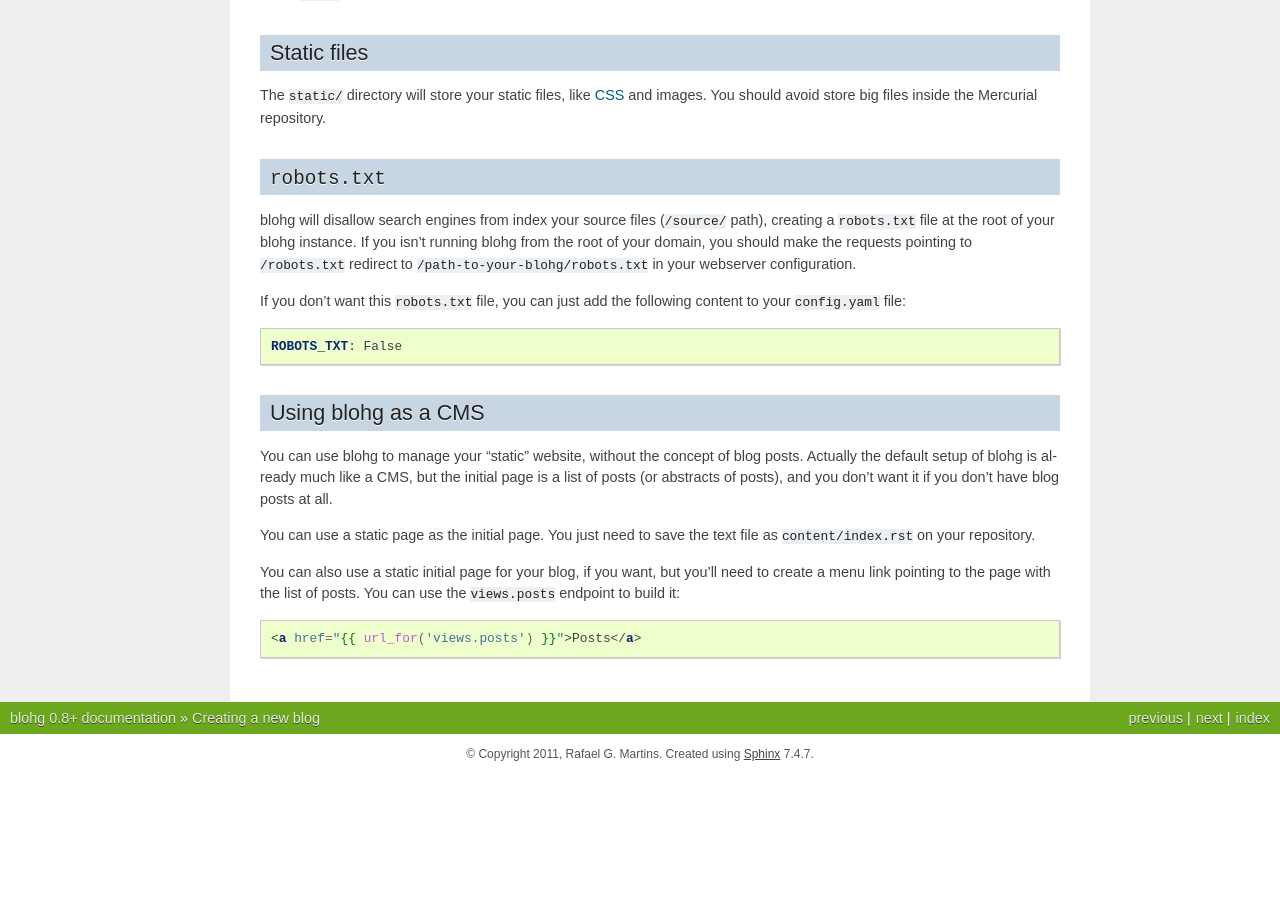
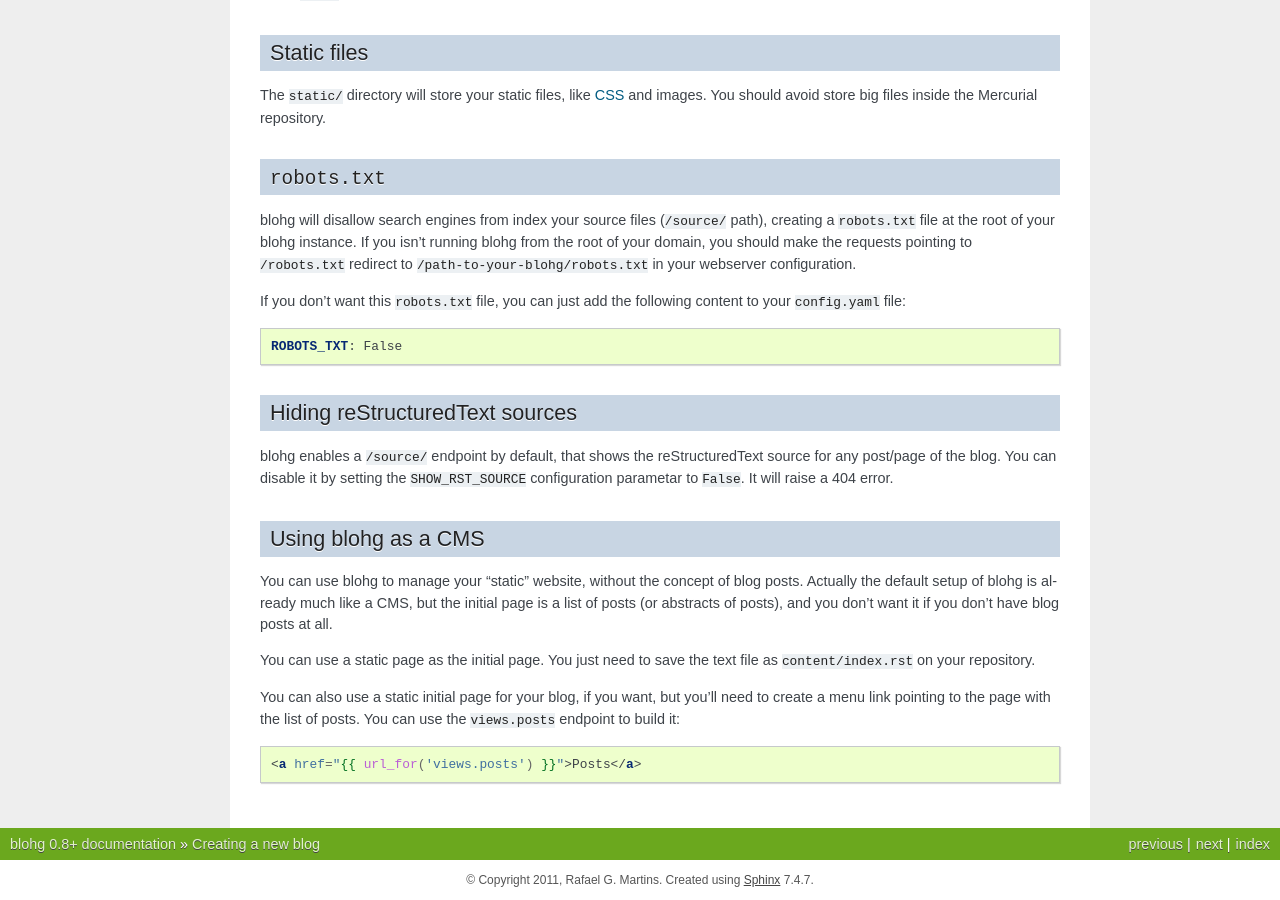
Before and after one commit to rafaelmartins/blohg, a Sphinx documentation site: the page built from docs/new-blog.rst, in a window 1280 px wide and 900 px high, scrolled down 2113 px. Built offline with Sphinx 7.4.7, drawn with Linux system fonts in a browser that asks for light colours; before the commit the page ends 2887 px from its top, so only the background shows below that; some of the changed text lies outside the part shown.

Commit message:
allow users to disable the /source/ endpoint

```diff
--- a/blohg/__init__.py
+++ b/blohg/__init__.py
@@ -40,6 +40,7 @@ def create_app(repo_path=None):
     app.config.setdefault('STATIC_DIR', 'static')
     app.config.setdefault('ATTACHMENT_DIR', 'content/attachments')
     app.config.setdefault('ROBOTS_TXT', True)
+    app.config.setdefault('SHOW_RST_SOURCE', True)
 
     app.config['REPO_PATH'] = repo_path
 
--- a/docs/new-blog.rst
+++ b/docs/new-blog.rst
@@ -151,6 +151,14 @@ content to your ``config.yaml`` file:
    ROBOTS_TXT: False
 
 
+Hiding reStructuredText sources
+-------------------------------
+
+blohg enables a ``/source/`` endpoint by default, that shows the reStructuredText
+source for any post/page of the blog. You can disable it by setting the
+``SHOW_RST_SOURCE`` configuration parametar to ``False``. It will raise a 404 error.
+
+
 Using blohg as a CMS
 --------------------
 
```
Also changed, not shown: 1 other file.
